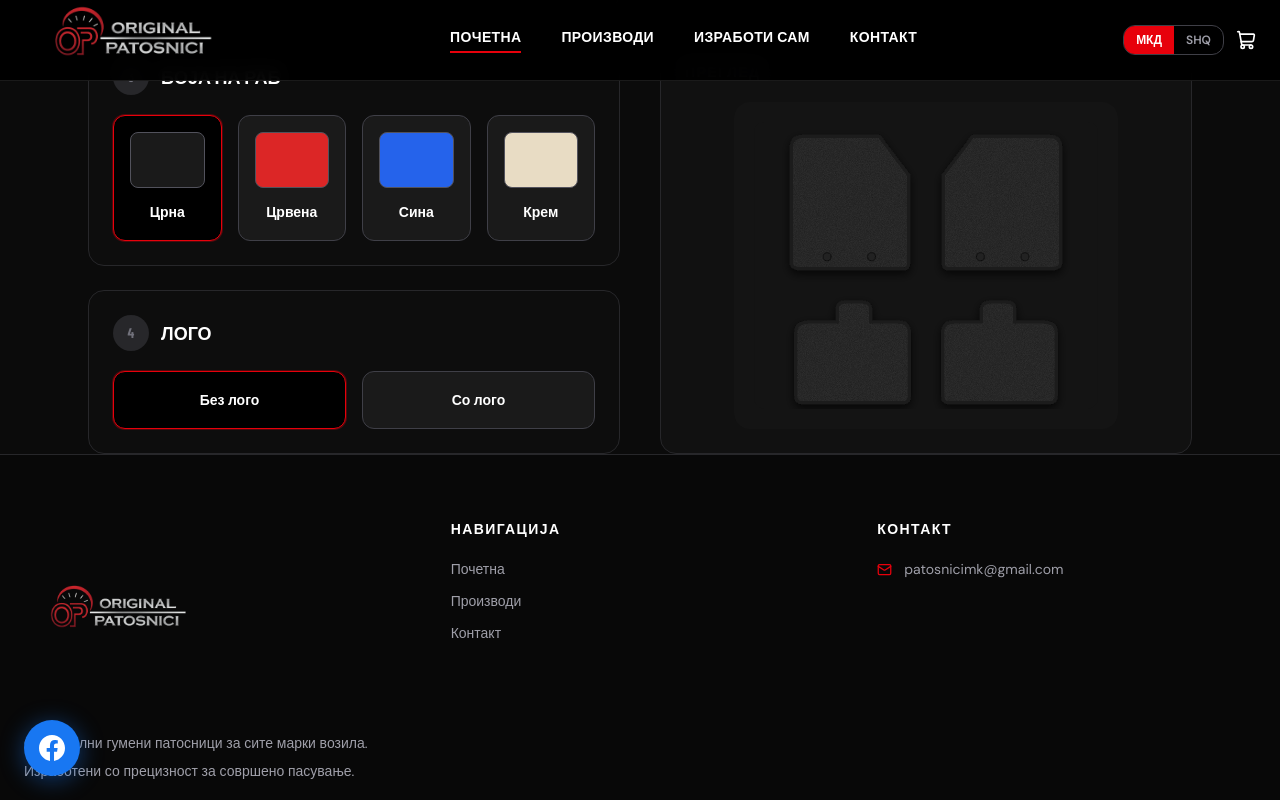
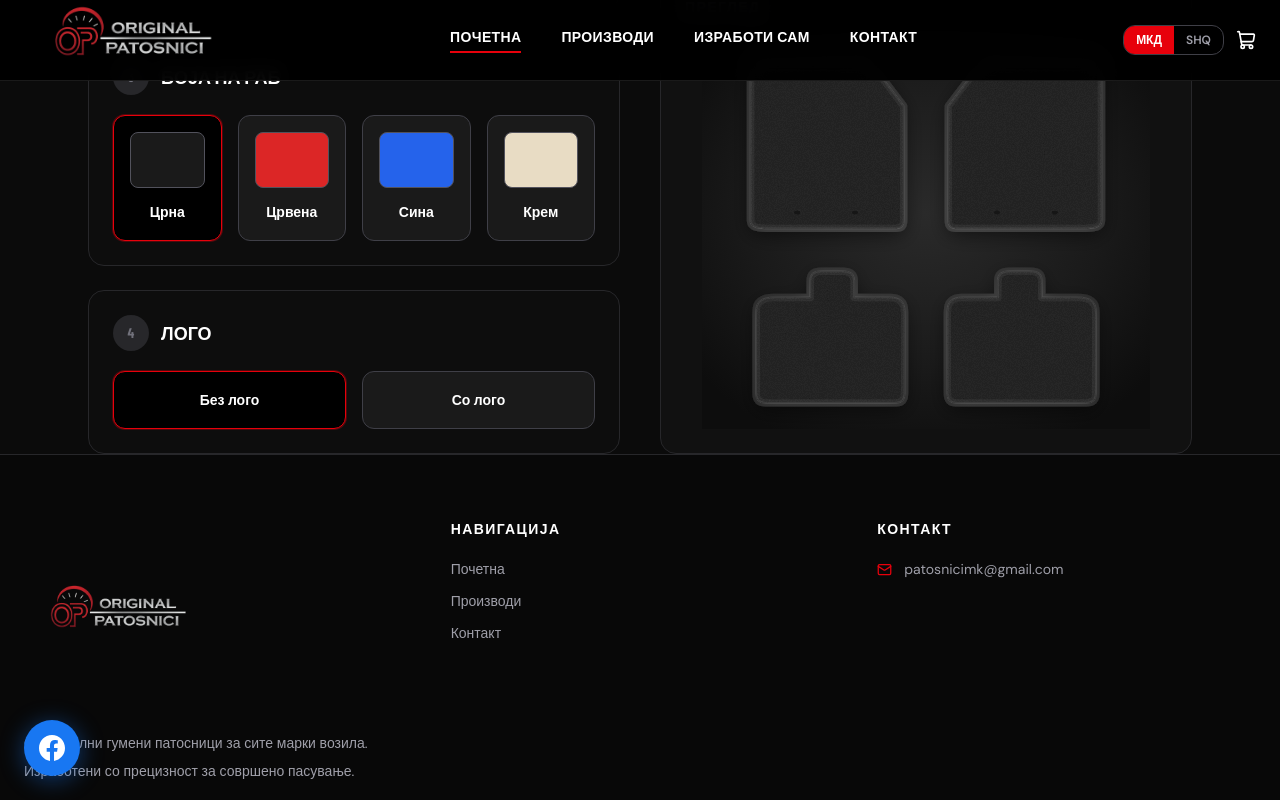
Before and after one commit to ademosky/patosnici-web, a Next.js app: page /create-own in a window 1280 px wide. Both pictures are taken after a click on the button "Без лого". Shown: the part 1020-1820 px from the top of the page. Built offline with nearby package versions, Linux system fonts and the light colour scheme; no server answers; a web font is replaced by a local one.

Commit message:
refactor: premium Apple-style MatPreview with graphite gradient and subtle depth

```diff
--- a/src/app/create-own/MatPreview.tsx
+++ b/src/app/create-own/MatPreview.tsx
@@ -8,30 +8,29 @@ function brandLogo(brandId: string) {
 
 // ── MatPreview ──────────────────────────────────────────────────────────────
 //
-// Generic 4-mat layout viewed from above. Shapes match the reference visual:
-//   - Front mats: tall, with diagonal cut at top corner (driver top-right,
-//     passenger top-left) and two mounting clips near the bottom.
-//   - Rear mats: shorter, with a center top notch (tunnel hump cutout).
-//
-// To swap the visual later, edit ONLY the SVG paths / filter below.
-// The ConfiguratorClient does NOT need to change — it passes props here.
+// Premium Apple-style product showcase. 4-mat layout viewed from above.
+//   - Dark graphite gradient background for contrast against black mats
+//   - Large, visually dominant mats with fabric texture and subtle depth
+//   - No visible container — open, minimal, premium
+//   - Red border only on selected state (handled by parent via step/highlight)
 //
 // Props:
 //   bodyColorHex   — fill color of the mat body
 //   borderColorHex — color of the outer seam / border
 //   withLogo       — render brand logo on the driver front mat?
 //   brandId        — resolves the logo from brands.ts
+//   highlight      — if true, red outline on the active mat
 
 type MatPreviewProps = {
   bodyColorHex: string;
   borderColorHex: string;
   withLogo: boolean;
   brandId: string | null;
+  highlight?: boolean;
 };
 
 // ── Shape paths (viewBox 0 0 480 400) ─────────────────────────────────────
-// Each mat is drawn clockwise from the bottom-left.
-// Quadratic bezier (Q cx,cy x,y) rounds the corners.
+// Realistic mat shapes: wider bottom, narrower top, diagonal cuts, rounded corners.
 
 /** Driver front — tall, diagonal cut at top-RIGHT */
 const FL =
@@ -49,34 +48,103 @@ const RL =
 const RR =
   "M412,392 L272,392 Q263,392 263,382 L263,294 Q263,279 279,279 L317,279 L317,261 Q317,251 330,251 L352,251 Q364,251 364,261 L364,279 L403,279 Q422,279 422,294 L422,382 Q422,392 412,392 Z";
 
+/** Single mat drawn at a given offset (x, y) */
+function Mat({
+  d,
+  bodyColorHex,
+  borderColorHex,
+  withLogo,
+  logo,
+  highlight,
+  hasClips = false,
+  clipX1,
+  clipY1,
+  clipX2,
+  clipY2,
+}: {
+  d: string;
+  bodyColorHex: string;
+  borderColorHex: string;
+  withLogo: boolean;
+  logo: string;
+  highlight: boolean;
+  hasClips: boolean;
+  clipX1: number;
+  clipY1: number;
+  clipX2: number;
+  clipY2: number;
+}) {
+  return (
+    <g filter="url(#sh)">
+      {/* Body fill */}
+      <path d={d} fill={bodyColorHex} />
+      {/* Fabric texture overlay */}
+      <path d={d} fill={bodyColorHex} filter="url(#tex)" />
+      {/* Subtle inner highlight for material depth */}
+      <path d={d} fill="none" stroke="rgba(255,255,255,0.06)" strokeWidth="8" strokeLinejoin="round" />
+      {/* Outer seam — subtle dark gray, or red if highlighted */}
+      <path
+        d={d}
+        fill="none"
+        stroke={highlight ? borderColorHex : "rgba(255,255,255,0.08)"}
+        strokeWidth={highlight ? "3.5" : "2"}
+        strokeLinejoin="round"
+      />
+      {/* Mounting clips */}
+      {hasClips && (
+        <>
+          <ellipse cx={clipX1} cy={clipY1} rx="3.5" ry="2.5" fill="rgba(0,0,0,0.45)" stroke="rgba(255,255,255,0.06)" strokeWidth="0.8" />
+          <ellipse cx={clipX2} cy={clipY2} rx="3.5" ry="2.5" fill="rgba(0,0,0,0.45)" stroke="rgba(255,255,255,0.06)" strokeWidth="0.8" />
+        </>
+      )}
+      {/* Brand logo */}
+      {withLogo && logo && (
+        <>
+          <rect x={highlight ? 98 : 100} y={highlight ? 66 : 68} width="70" height="24" rx="4" fill="rgba(0,0,0,0.55)" />
+          <image
+            href={logo}
+            x={highlight ? 101 : 103}
+            y={highlight ? 69 : 71}
+            width="64"
+            height="18"
+            preserveAspectRatio="xMidYMid meet"
+            style={{ filter: "invert(1)" }}
+          />
+        </>
+      )}
+    </g>
+  );
+}
+
 export default function MatPreview({
   bodyColorHex,
   borderColorHex,
   withLogo,
   brandId,
+  highlight = false,
 }: MatPreviewProps) {
   const logo = brandId ? brandLogo(brandId) : "";
 
   return (
-    <div className="relative mx-auto max-w-sm overflow-hidden rounded-2xl bg-[#141414] p-5">
+    <div className="relative mx-auto w-full max-w-md">
       <svg
-        viewBox="0 0 480 400"
+        viewBox="0 0 480 420"
         className="h-auto w-full"
         xmlns="http://www.w3.org/2000/svg"
       >
         <defs>
-          {/* Subtle fabric texture — clips to the source shape */}
+          {/* Fabric texture — clips to the source shape */}
           <filter id="tex" x="-2%" y="-2%" width="104%" height="104%">
             <feTurbulence
               type="fractalNoise"
-              baseFrequency="0.78"
+              baseFrequency="0.82"
               numOctaves="4"
               stitchTiles="stitch"
               result="noise"
             />
             <feColorMatrix
               type="matrix"
-              values="0 0 0 0 0.1 0 0 0 0 0.1 0 0 0 0 0.1 0 0 0 0.18 0"
+              values="0 0 0 0 0.08 0 0 0 0 0.08 0 0 0 0 0.08 0 0 0 0.14 0"
               in="noise"
               result="tinted"
             />
@@ -84,65 +152,81 @@ export default function MatPreview({
             <feBlend in="SourceGraphic" in2="clipped" mode="screen" />
           </filter>
 
-          {/* Drop shadow for depth */}
+          {/* Soft drop shadow for realistic depth */}
           <filter id="sh" x="-15%" y="-10%" width="130%" height="130%">
-            <feDropShadow dx="0" dy="5" stdDeviation="7" floodColor="#000" floodOpacity="0.72" />
+            <feDropShadow dx="0" dy="6" stdDeviation="10" floodColor="#000" floodOpacity="0.55" />
           </filter>
+
+          {/* Dark graphite gradient background */}
+          <radialGradient id="bg" cx="50%" cy="45%" r="65%">
+            <stop offset="0%" stopColor="#2a2a2a" />
+            <stop offset="60%" stopColor="#1a1a1a" />
+            <stop offset="100%" stopColor="#0d0d0d" />
+          </radialGradient>
         </defs>
 
-        {/* Dark background */}
-        <rect width="480" height="400" rx="14" fill="#141414" />
+        {/* Background — dark graphite radial gradient */}
+        <rect width="480" height="420" fill="url(#bg)" />
 
-        {/* ── DRIVER FRONT (left) ── */}
-        <g filter="url(#sh)">
-          {/* Body fill */}
-          <path d={FL} fill={bodyColorHex} />
-          {/* Fabric texture overlay */}
-          <path d={FL} fill={bodyColorHex} filter="url(#tex)" />
-          {/* Outer seam / border */}
-          <path d={FL} fill="none" stroke={borderColorHex} strokeWidth="4.5" strokeLinejoin="round" />
-          {/* Mounting clips */}
-          <circle cx="102" cy="188" r="5.5" fill="#242424" stroke="#111" strokeWidth="1.5" />
-          <circle cx="164" cy="188" r="5.5" fill="#242424" stroke="#111" strokeWidth="1.5" />
-          {/* Brand logo (when selected) */}
-          {withLogo && logo && (
-            <>
-              <rect x="102" y="70" width="66" height="22" rx="4" fill="rgba(0,0,0,0.55)" />
-              <image
-                href={logo}
-                x="105"
-                y="73"
-                width="60"
-                height="16"
-                preserveAspectRatio="xMidYMid meet"
-                style={{ filter: "invert(1)" }}
-              />
-            </>
-          )}
-        </g>
+        {/* Driver Front */}
+        <Mat
+          d={FL}
+          bodyColorHex={bodyColorHex}
+          borderColorHex={borderColorHex}
+          withLogo={withLogo}
+          logo={logo}
+          highlight={highlight}
+          hasClips={true}
+          clipX1={102}
+          clipY1={188}
+          clipX2={164}
+          clipY2={188}
+        />
 
-        {/* ── PASSENGER FRONT (right) ── */}
-        <g filter="url(#sh)">
-          <path d={FR} fill={bodyColorHex} />
-          <path d={FR} fill={bodyColorHex} filter="url(#tex)" />
-          <path d={FR} fill="none" stroke={borderColorHex} strokeWidth="4.5" strokeLinejoin="round" />
-          <circle cx="316" cy="188" r="5.5" fill="#242424" stroke="#111" strokeWidth="1.5" />
-          <circle cx="378" cy="188" r="5.5" fill="#242424" stroke="#111" strokeWidth="1.5" />
-        </g>
+        {/* Passenger Front */}
+        <Mat
+          d={FR}
+          bodyColorHex={bodyColorHex}
+          borderColorHex={borderColorHex}
+          withLogo={false}
+          logo=""
+          highlight={highlight}
+          hasClips={true}
+          clipX1={316}
+          clipY1={188}
+          clipX2={378}
+          clipY2={188}
+        />
 
-        {/* ── DRIVER REAR (left) ── */}
-        <g filter="url(#sh)">
-          <path d={RL} fill={bodyColorHex} />
-          <path d={RL} fill={bodyColorHex} filter="url(#tex)" />
-          <path d={RL} fill="none" stroke={borderColorHex} strokeWidth="4.5" strokeLinejoin="round" />
-        </g>
+        {/* Driver Rear */}
+        <Mat
+          d={RL}
+          bodyColorHex={bodyColorHex}
+          borderColorHex={borderColorHex}
+          withLogo={false}
+          logo=""
+          highlight={highlight}
+          hasClips={false}
+          clipX1={0}
+          clipY1={0}
+          clipX2={0}
+          clipY2={0}
+        />
 
-        {/* ── PASSENGER REAR (right) ── */}
-        <g filter="url(#sh)">
-          <path d={RR} fill={bodyColorHex} />
-          <path d={RR} fill={bodyColorHex} filter="url(#tex)" />
-          <path d={RR} fill="none" stroke={borderColorHex} strokeWidth="4.5" strokeLinejoin="round" />
-        </g>
+        {/* Passenger Rear */}
+        <Mat
+          d={RR}
+          bodyColorHex={bodyColorHex}
+          borderColorHex={borderColorHex}
+          withLogo={false}
+          logo=""
+          highlight={highlight}
+          hasClips={false}
+          clipX1={0}
+          clipY1={0}
+          clipX2={0}
+          clipY2={0}
+        />
       </svg>
     </div>
   );
```
